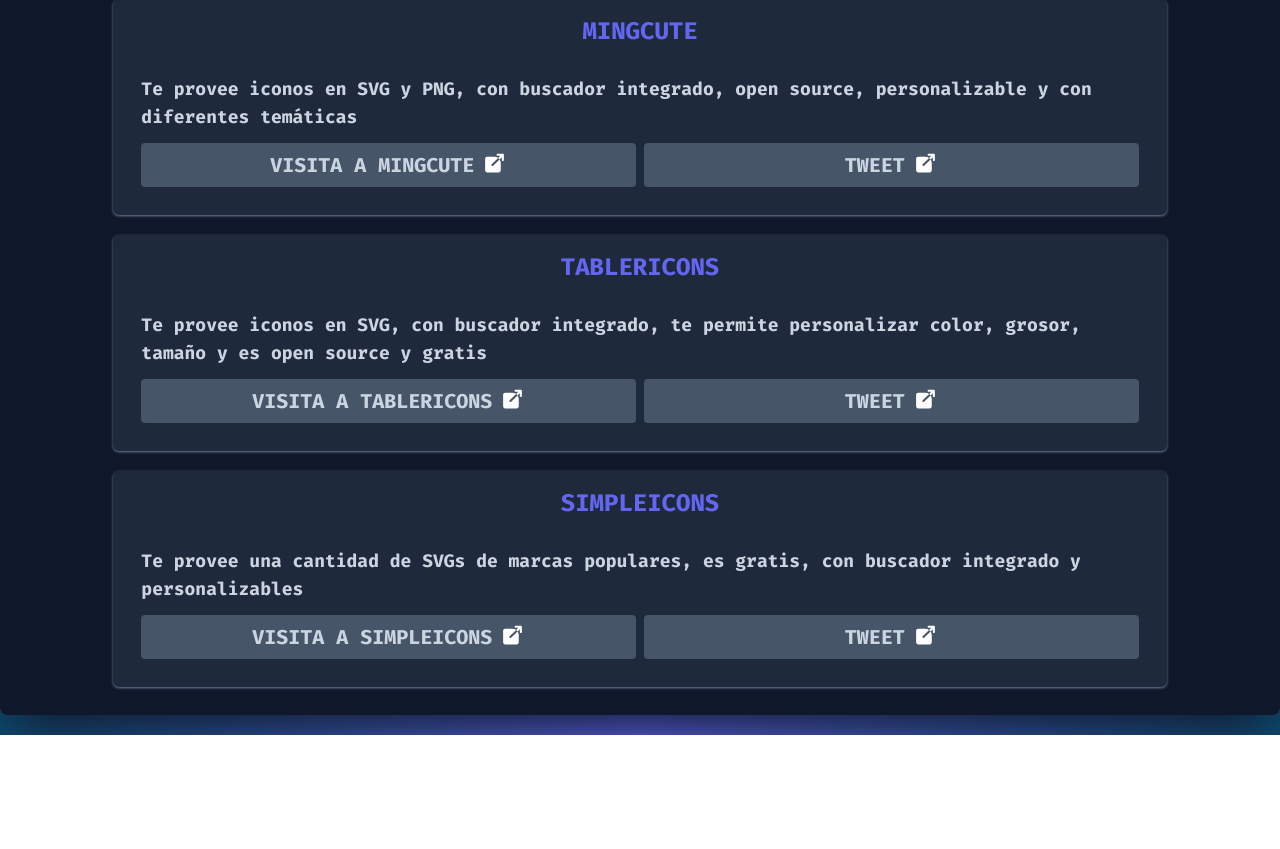
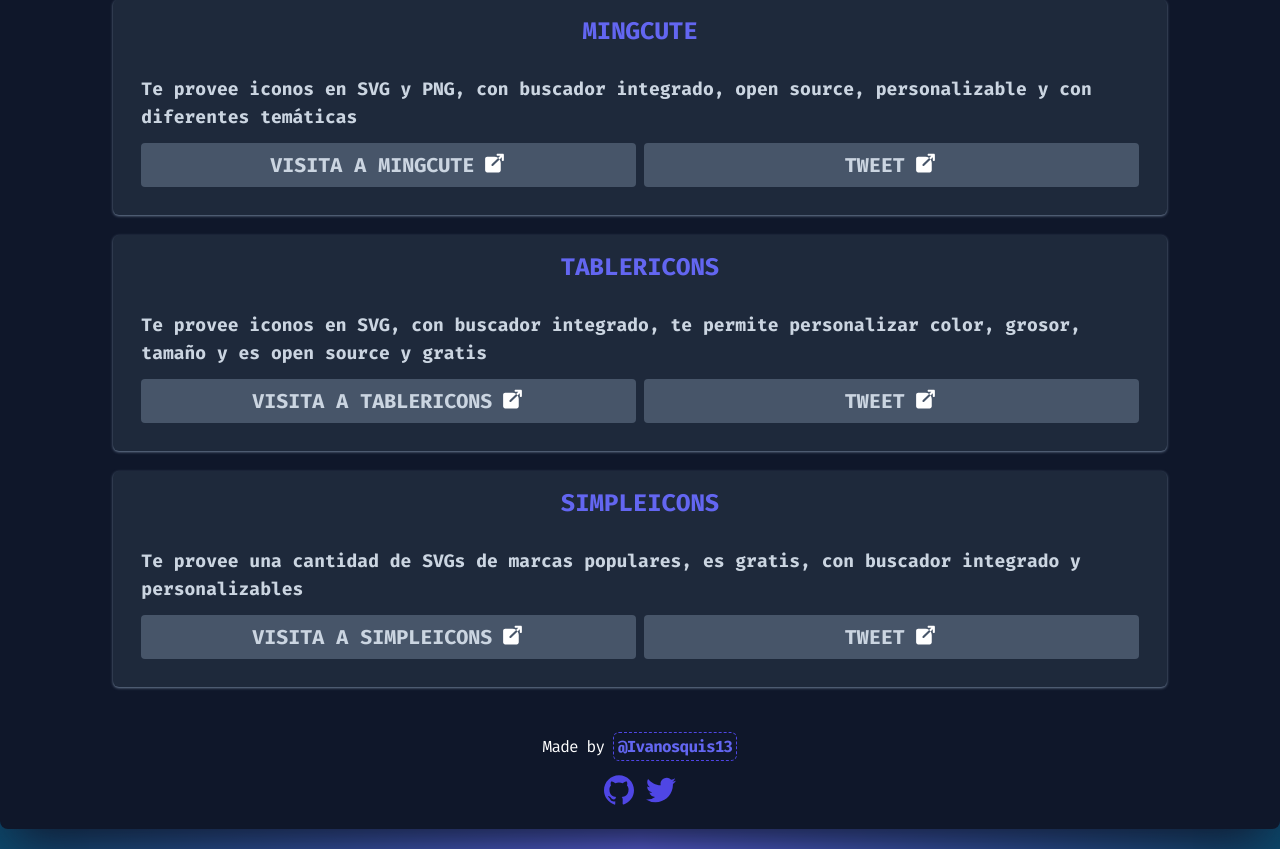
Before and after one commit to ivanosquis10/webDevHelp, a React (Vite) app: page /category-icons in a window 1280 px wide. Shown: the part 481-1330 px from the top of the page. Before the commit the page ends 1216 px from the top, so only its background shows below. Built offline with nearby package versions, Linux system fonts and the light colour scheme.

Commit message:
Se agreago el footer y se ajusto el tamaño de los titulos de las categorias

```diff
--- a/src/Components/Footer.jsx
+++ b/src/Components/Footer.jsx
@@ -1,8 +1,48 @@
+import github from '../assets/github.svg';
+import twitter from '../assets/twitter.svg';
+
 const Footer = () => {
   return (
-    <footer className="flex items-center justify-between">
-      <h2>footer</h2>
-      aqui
+    <footer className="flex flex-col items-center justify-center gap-3 mt-5 mb-5 pb-5">
+      <div className="tracking-tighter text-base">
+        Made by{' '}
+        <a
+          href="https://twitter.com/ivanosquis13"
+          target="_blank"
+          className=" rounded-md p-1 text-indigo-500 font-bold border border-indigo-600 border-dashed hover:bg-slate-800 hover:text-indigo-500 hover:ease-in-out hover:duration-300 "
+        >
+          @Ivanosquis13
+        </a>
+      </div>
+      <div className="flex items-center gap-1">
+        <a
+          href="https://github.com/ivanosquis10"
+          target="_blank"
+          className="hover:shadow-xl hover:shadow-black rounded hover:ease-in-out hover:duration-300 p-1"
+        >
+          <img
+            width="30px"
+            height="30px"
+            src={github}
+            alt="logo de github"
+            loading="lazy"
+          />
+        </a>
+
+        <a
+          href="https://twitter.com/ivanosquis13"
+          target="_blank"
+          className="hover:shadow-xl hover:shadow-black rounded hover:ease-in-out hover:duration-300 p-1"
+        >
+          <img
+            width="30px"
+            height="30px"
+            src={twitter}
+            alt="logo de github"
+            loading="lazy"
+          />
+        </a>
+      </div>
     </footer>
   );
 };
--- a/src/Components/HeaderCategories.jsx
+++ b/src/Components/HeaderCategories.jsx
@@ -1,6 +1,6 @@
 const HeaderCategories = ({ heading }) => {
   return (
-    <h3 className="md:w-10/12 mx-auto text-indigo-500 font-bold text-center text-base uppercase md:text-2xl px-5 py-2 rounded-md shadow shadow-indigo-700 mb-10">
+    <h3 className="md:w-10/12 mx-auto text-indigo-500 font-bold text-center text-lg uppercase md:text-2xl px-5 py-2 rounded-md shadow shadow-indigo-700 mb-10">
       {heading}
     </h3>
   );
--- a/src/Components/Layout.jsx
+++ b/src/Components/Layout.jsx
@@ -12,6 +12,7 @@
       <main className="mt-8">
         <Outlet />
       </main>
+      <Footer/>
     </div>
   );
 };
```
Also changed, not shown: src/assets/github.svg (added), src/assets/twitter.svg (added).
